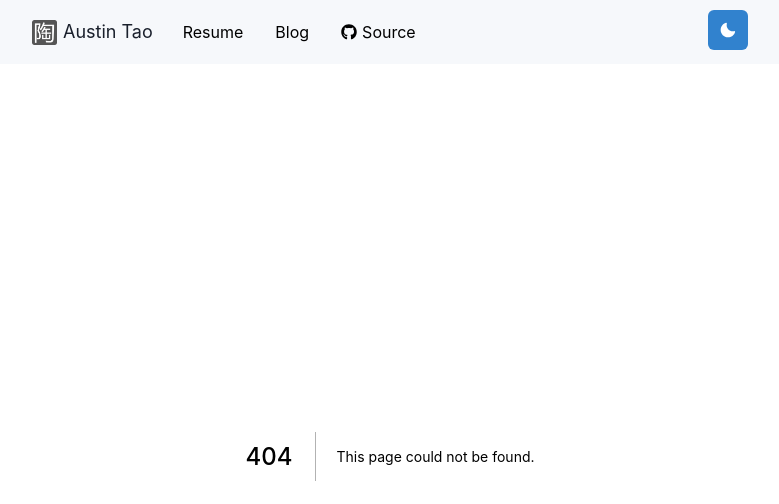
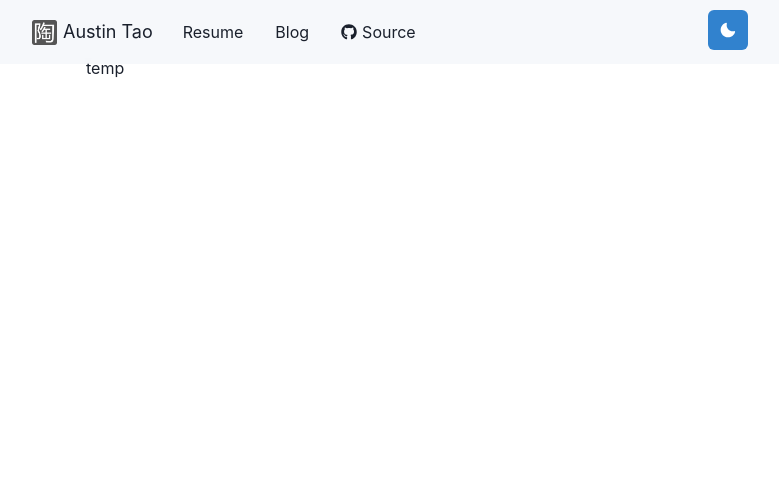
Before and after one commit to taoaustin/taoaustin-webpage, a Next.js app: page /blog in a window 1280 px wide. Before the commit this address had no page. Shown: the top 504 px of the page, without its empty margins (250-1029 px from the left). Built offline with nearby package versions, Linux system fonts and the light colour scheme.

Commit message:
tmp blog page

```diff
--- /dev/null
+++ b/pages/blog.js
@@ -0,0 +1,8 @@
+import { Box, Container, AspectRatio } from "@chakra-ui/react";
+const Resume = () => {
+  return (
+      <div>temp</div>
+  );
+};
+
+export default Resume;
```
